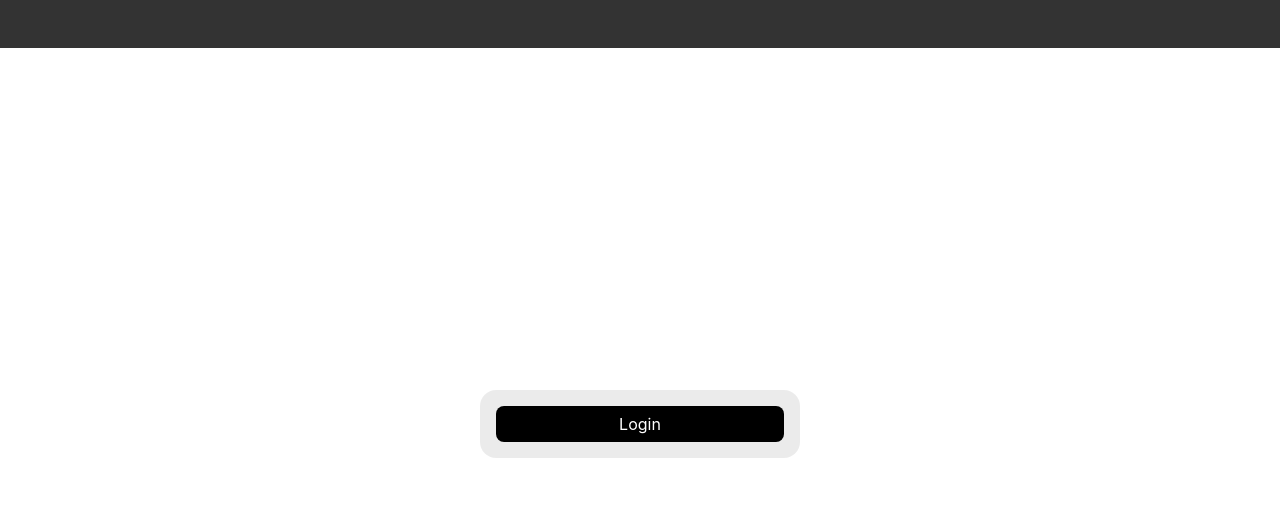
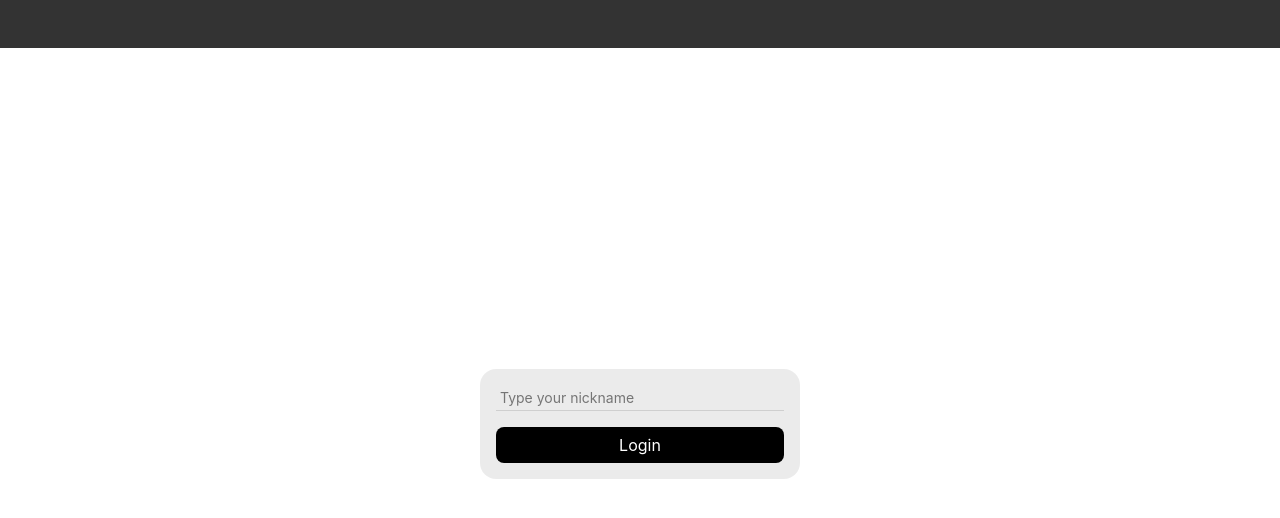
Before and after one commit to Gabul99/PromptCrowd, a React (Create React App) app: page / in a window 1280 px wide. Shown: the top 518 px of the page. Built offline with nearby package versions, Linux system fonts and the light colour scheme.

Commit message:
Recoil 설치 및 Auth 관련 원시적 기반

```diff
--- a/package.json
+++ b/package.json
@@ -15,6 +15,7 @@
     "react-icons": "^5.0.1",
     "react-router-dom": "^6.22.3",
     "react-scripts": "5.0.1",
+    "recoil": "^0.7.7",
     "styled-components": "^6.1.8",
     "typescript": "^4.9.5",
     "web-vitals": "^2.1.4"
--- a/src/App.tsx
+++ b/src/App.tsx
@@ -1,8 +1,13 @@
 import Routes from './routing/routes';
 import './App.css';
+import { RecoilRoot } from 'recoil';
 
 function App() {
-  return <Routes />;
+  return (
+    <RecoilRoot>
+      <Routes />
+    </RecoilRoot>
+  );
 }
 
 export default App;
--- a/src/component/Header.tsx
+++ b/src/component/Header.tsx
@@ -1,4 +1,6 @@
+import { useRecoilValue } from 'recoil';
 import styled from 'styled-components';
+import { userAtom } from '../store/AuthAtoms';
 
 const Container = styled.div`
   width: 100%;
@@ -11,8 +13,20 @@ const Container = styled.div`
   flex-shrink: 0;
 `;
 
+const UserName = styled.div`
+  font-size: 16px;
+  color: rgba(256, 256, 256, 0.6);
+  margin-left: auto;
+`;
+
 const Header = () => {
-  return <Container></Container>;
+  const userInfo = useRecoilValue(userAtom);
+
+  return (
+    <Container>
+      <UserName>{userInfo ? `Hello, ${userInfo.name}` : ''}</UserName>
+    </Container>
+  );
 };
 
 export default Header;
--- /dev/null
+++ b/src/model/User.ts
@@ -0,0 +1,4 @@
+export interface User {
+  id: string;
+  name: string;
+}
--- a/src/pages/Login.tsx
+++ b/src/pages/Login.tsx
@@ -1,4 +1,8 @@
+import { useState } from 'react';
+import { useNavigate } from 'react-router-dom';
+import { useRecoilState } from 'recoil';
 import styled from 'styled-components';
+import { userAtom } from '../store/AuthAtoms';
 
 const Page = styled.div`
   width: 100%;
@@ -18,6 +22,19 @@ const LoginContainer = styled.div`
   flex-direction: column;
 `;
 
+const NameInput = styled.input`
+  all: unset;
+  font-size: 14px;
+  border-bottom: 1px solid rgba(0, 0, 0, 0.12);
+  margin-bottom: 16px;
+  box-sizing: border-box;
+  padding: 4px;
+
+  &:focus {
+    border-bottom: 1px solid rgba(0, 0, 0, 0.6);
+  }
+`;
+
 const LoginButton = styled.div`
   width: 100%;
   height: 36px;
@@ -31,10 +48,24 @@ const LoginButton = styled.div`
 `;
 
 const LoginPage = () => {
+  const [name, setName] = useState<string>('');
+  const navigate = useNavigate();
+  const [userInfo, setUserInfo] = useRecoilState(userAtom);
+
+  const login = () => {
+    if (name === '') return;
+    setUserInfo({
+      id: '123',
+      name,
+    });
+    navigate('/main');
+  };
+
   return (
     <Page>
       <LoginContainer>
-        <LoginButton>Login</LoginButton>
+        <NameInput placeholder="Type your nickname" value={name} onChange={(e) => setName(e.target.value)} maxLength={10} />
+        <LoginButton onClick={login}>Login</LoginButton>
       </LoginContainer>
     </Page>
   );
--- a/src/routing/routes.tsx
+++ b/src/routing/routes.tsx
@@ -1,10 +1,20 @@
-import { Route, Routes as ReactRouterRoutes } from 'react-router-dom';
+import { Route, Routes as ReactRouterRoutes, useNavigate } from 'react-router-dom';
 import Layout from '../pages/Layout';
 import LoginPage from '../pages/Login';
 import MainPage from '../pages/Main';
 import DetailPage from '../pages/Detail';
+import { useRecoilValue } from 'recoil';
+import { userAtom } from '../store/AuthAtoms';
+import { useEffect } from 'react';
 
 const Routes = () => {
+  const userInfo = useRecoilValue(userAtom);
+  const navigate = useNavigate();
+
+  useEffect(() => {
+    if (userInfo === null) navigate('/');
+  }, [userInfo]);
+
   return (
     <ReactRouterRoutes>
       <Route element={<Layout />}>
--- /dev/null
+++ b/src/store/AuthAtoms.ts
@@ -0,0 +1,7 @@
+import { atom } from 'recoil';
+import { User } from '../model/User';
+
+export const userAtom = atom<User | null>({
+  key: '@userAtom',
+  default: null,
+});
```
Also changed, not shown: 1 other file (tests, documents, lock files or other folders).
